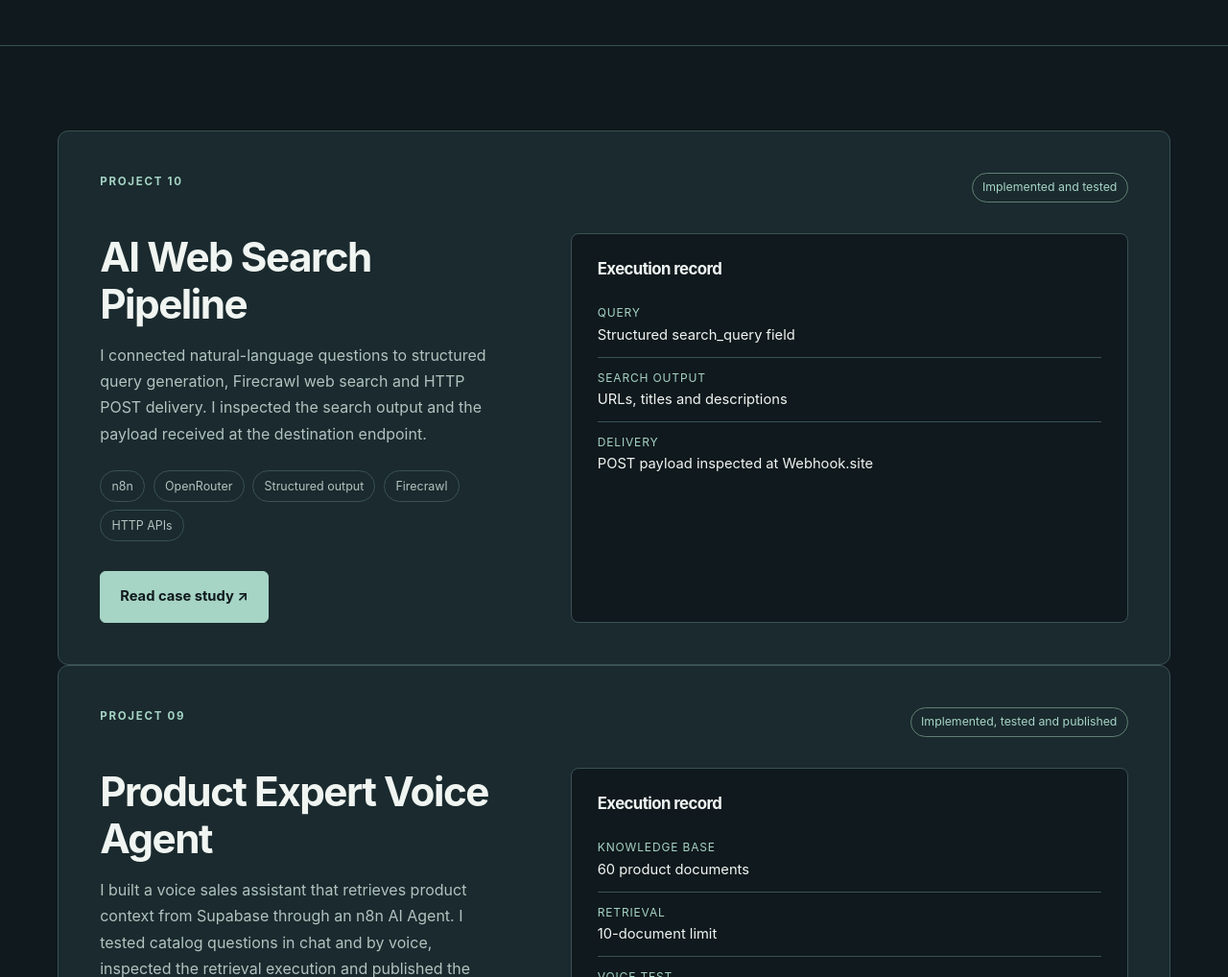
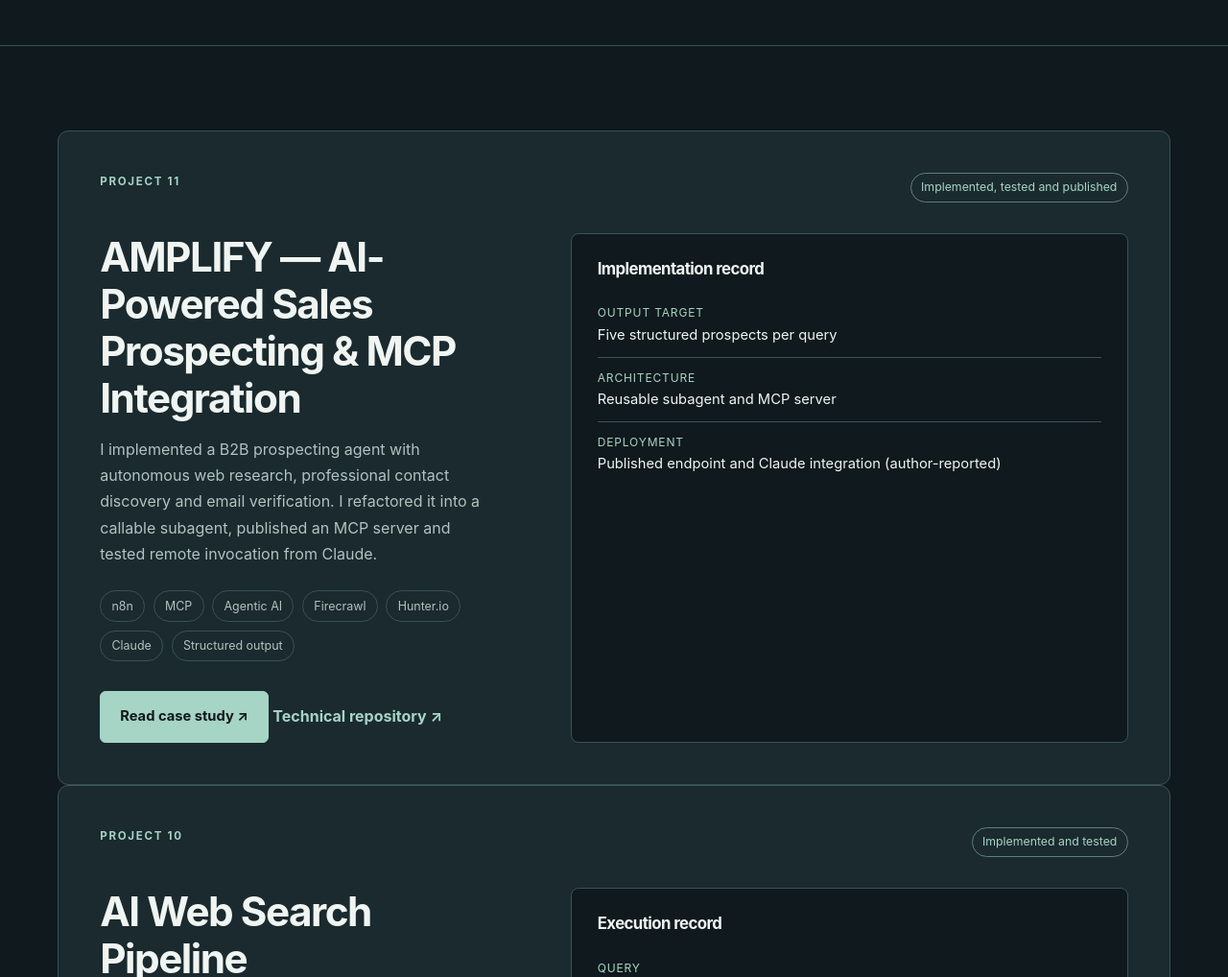
Before and after one commit to wagner-stoffel/portfolio, a plain HTML site: page projects.html in a window 1280 px wide. Shown: the part 540-1558 px from the top of the page at 96% size. Drawn offline with Linux system fonts and the light colour scheme.

Commit message:
Feature AMPLIFY as project 11 on portfolio projects page

```diff
--- a/projects.html
+++ b/projects.html
@@ -11,6 +11,11 @@
 <main id="main">
 <section class="intro container"><p class="eyebrow">Selected projects</p><h1>Practical work.<br><em>Clear evidence.</em></h1><p class="lead">Each case study explains what I designed or implemented, records observed results and distinguishes tested work from unverified delivery.</p></section>
 <section class="section bordered"><div class="container">
+<article class="project"><div class="project-meta"><p class="eyebrow">Project 11</p><span class="pill">Implemented, tested and published</span></div>
+<div class="split"><div><h2>AMPLIFY — AI-Powered Sales Prospecting &amp; MCP Integration</h2><p>I implemented a B2B prospecting agent with autonomous web research, professional contact discovery and email verification. I refactored it into a callable subagent, published an MCP server and tested remote invocation from Claude.</p>
+<div class="tags"><span>n8n</span><span>MCP</span><span>Agentic AI</span><span>Firecrawl</span><span>Hunter.io</span><span>Claude</span><span>Structured output</span></div>
+<a class="button primary" href="projects/11-amplify-sales-prospecting/README.md">Read case study ↗</a> <a class="text-link" href="https://github.com/wagner-stoffel/amplify" target="_blank" rel="noopener noreferrer">Technical repository ↗</a></div>
+<div class="facts"><h3>Implementation record</h3><dl><div><dt>Output target</dt><dd>Five structured prospects per query</dd></div><div><dt>Architecture</dt><dd>Reusable subagent and MCP server</dd></div><div><dt>Deployment</dt><dd>Published endpoint and Claude integration (author-reported)</dd></div></dl></div></div></article>
 <article class="project"><div class="project-meta"><p class="eyebrow">Project 10</p><span class="pill">Implemented and tested</span></div>
 <div class="split"><div><h2>AI Web Search Pipeline</h2><p>I connected natural-language questions to structured query generation, Firecrawl web search and HTTP POST delivery. I inspected the search output and the payload received at the destination endpoint.</p>
 <div class="tags"><span>n8n</span><span>OpenRouter</span><span>Structured output</span><span>Firecrawl</span><span>HTTP APIs</span></div>
```
